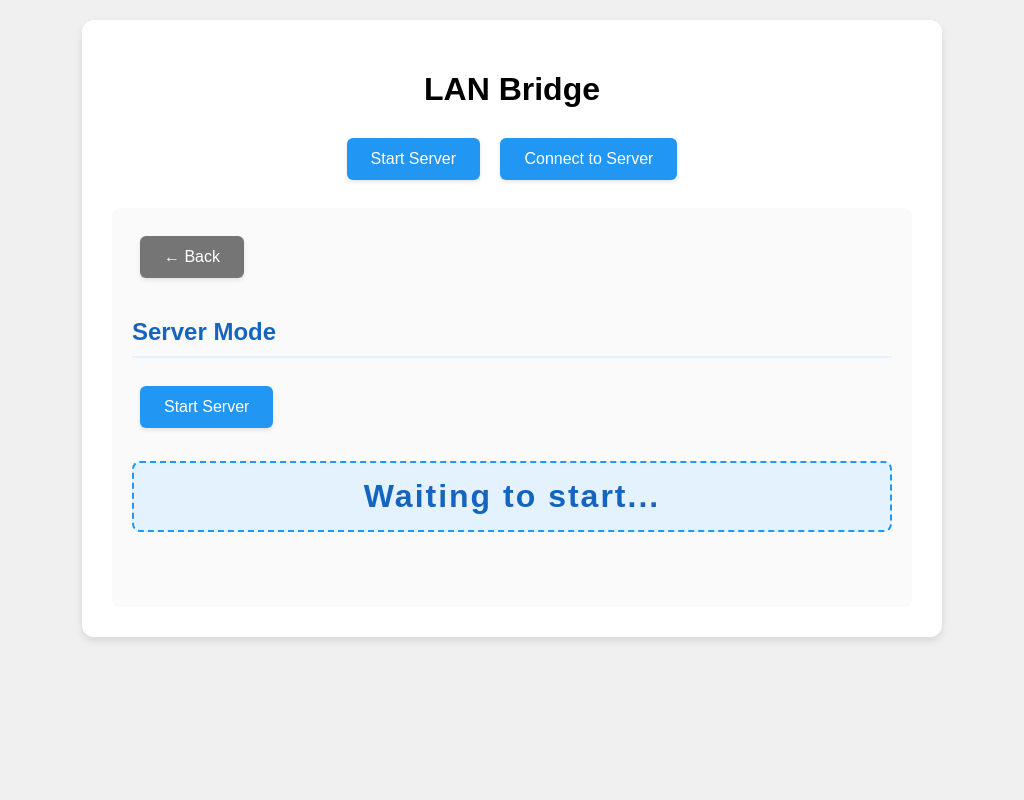
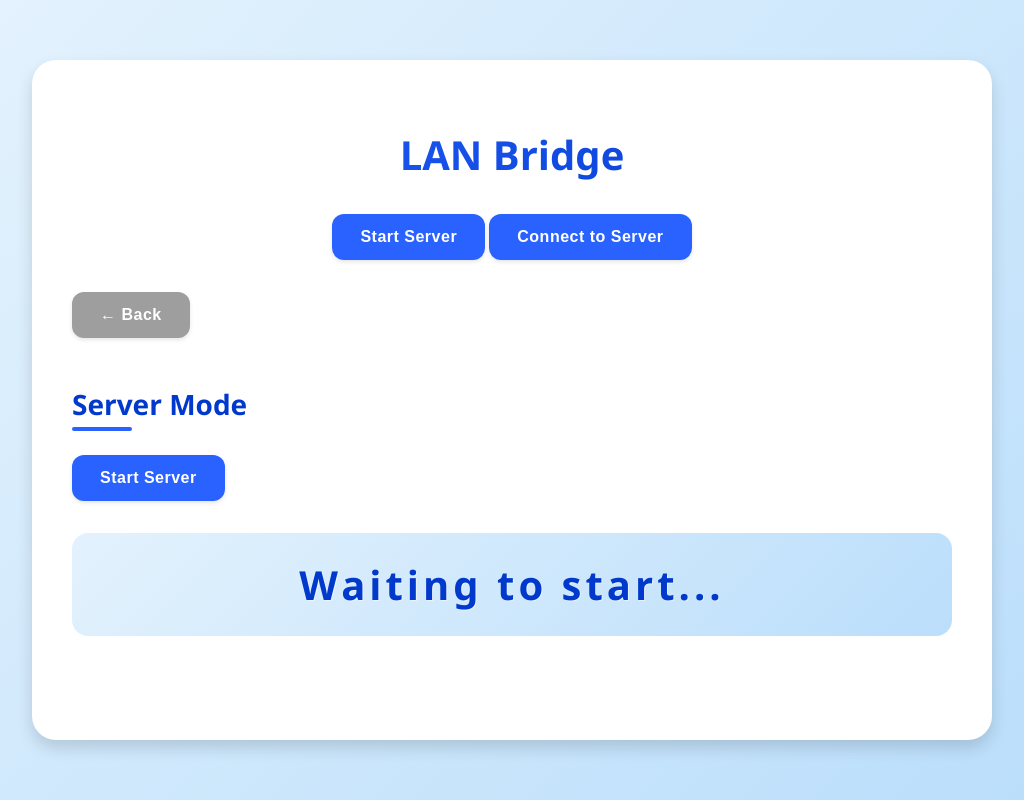
Before and after one commit to HarrisSagiris/LANBridge, an Electron app: page index.html in a window 1024 px wide. Both pictures are taken after a click on the button "Start Server". Drawn offline with Linux system fonts and the light colour scheme; no server answers.

Commit message:
update v3

```diff
--- a/index.html
+++ b/index.html
@@ -3,123 +3,256 @@
 <head>
     <title>LAN Bridge</title>
     <style>
+        :root {
+            --primary: #2962ff;
+            --primary-dark: #0039cb;
+            --primary-light: #768fff;
+            --success: #00c853;
+            --error: #d50000;
+            --warning: #ffd600;
+            --gray-light: #fafafa;
+            --gray: #9e9e9e;
+            --shadow-sm: 0 2px 4px rgba(0,0,0,0.1);
+            --shadow-md: 0 4px 8px rgba(0,0,0,0.12);
+            --shadow-lg: 0 8px 16px rgba(0,0,0,0.14);
+            --transition: all 0.3s cubic-bezier(0.4, 0, 0.2, 1);
+        }
+
         body {
-            font-family: Arial, sans-serif;
-            margin: 20px;
-            background-color: #f0f0f0;
+            font-family: 'Segoe UI', system-ui, -apple-system, sans-serif;
+            margin: 0;
+            padding: 0;
+            min-height: 100vh;
+            background: linear-gradient(135deg, #e3f2fd 0%, #bbdefb 100%);
+            display: flex;
+            align-items: center;
+            justify-content: center;
         }
+
         .container {
-            max-width: 800px;
-            margin: 0 auto;
+            width: 90%;
+            max-width: 900px;
+            margin: 2rem;
             background: white;
-            padding: 30px;
-            border-radius: 12px;
-            box-shadow: 0 4px 8px rgba(0,0,0,0.1);
+            padding: 2.5rem;
+            border-radius: 24px;
+            box-shadow: var(--shadow-lg);
         }
+
         .view {
             display: none;
-            padding: 20px;
-            border-radius: 8px;
-            background: #fafafa;
-            margin-top: 20px;
+            opacity: 0;
+            transform: translateY(20px);
+            transition: var(--transition);
         }
+
         .view.active {
             display: block;
-            animation: fadeIn 0.3s;
+            opacity: 1;
+            transform: translateY(0);
         }
-        @keyframes fadeIn {
-            from { opacity: 0; }
-            to { opacity: 1; }
+
+        .btn {
+            background: var(--primary);
+            color: white;
+            padding: 14px 28px;
+            border: none;
+            border-radius: 12px;
+            cursor: pointer;
+            font-size: 1rem;
+            font-weight: 600;
+            letter-spacing: 0.5px;
+            transition: var(--transition);
+            box-shadow: var(--shadow-sm);
+            position: relative;
+            overflow: hidden;
         }
-        .btn {
-            background-color: #2196F3;
-            color: white;
-            padding: 12px 24px;
-            border: none;
-            border-radius: 6px;
-            cursor: pointer;
-            margin: 8px;
-            font-size: 16px;
-            transition: all 0.2s;
-            box-shadow: 0 2px 4px rgba(0,0,0,0.1);
+
+        .btn::after {
+            content: '';
+            position: absolute;
+            top: 50%;
+            left: 50%;
+            width: 0;
+            height: 0;
+            background: rgba(255,255,255,0.2);
+            border-radius: 50%;
+            transform: translate(-50%, -50%);
+            transition: width 0.6s, height 0.6s;
         }
+
         .btn:hover {
-            background-color: #1976D2;
-            transform: translateY(-1px);
-            box-shadow: 0 4px 8px rgba(0,0,0,0.2);
+            background: var(--primary-dark);
+            transform: translateY(-2px);
+            box-shadow: var(--shadow-md);
         }
-        .btn:active {
-            transform: translateY(1px);
+
+        .btn:active::after {
+            width: 200px;
+            height: 200px;
         }
+
+        .btn:disabled {
+            background: var(--gray);
+            cursor: not-allowed;
+            transform: none;
+        }
+
         .connection-code {
-            font-size: 32px;
-            font-weight: bold;
+            font-size: 2.5rem;
+            font-weight: 700;
             text-align: center;
-            margin: 25px 0;
-            padding: 15px;
-            background: #e3f2fd;
-            border-radius: 8px;
-            border: 2px dashed #2196F3;
-            color: #1565C0;
-            letter-spacing: 2px;
+            margin: 2rem 0;
+            padding: 1.5rem;
+            background: linear-gradient(135deg, #e3f2fd 0%, #bbdefb 100%);
+            border-radius: 16px;
+            color: var(--primary-dark);
+            letter-spacing: 4px;
+            text-shadow: 1px 1px 0 rgba(255,255,255,0.5);
+            position: relative;
+            overflow: hidden;
         }
+
+        .connection-code::before {
+            content: '';
+            position: absolute;
+            top: 0;
+            left: -100%;
+            width: 100%;
+            height: 100%;
+            background: linear-gradient(
+                90deg,
+                transparent,
+                rgba(255,255,255,0.4),
+                transparent
+            );
+            animation: shine 3s infinite;
+        }
+
+        @keyframes shine {
+            to {
+                left: 100%;
+            }
+        }
+
         input {
             width: 100%;
-            padding: 12px;
+            padding: 16px;
             margin: 12px 0;
-            border: 2px solid #ddd;
-            border-radius: 6px;
+            border: 2px solid #e0e0e0;
+            border-radius: 12px;
             box-sizing: border-box;
-            font-size: 16px;
-            transition: border-color 0.2s;
+            font-size: 1rem;
+            transition: var(--transition);
+            background: var(--gray-light);
         }
+
         input:focus {
-            border-color: #2196F3;
+            border-color: var(--primary);
+            background: white;
             outline: none;
+            box-shadow: 0 0 0 4px rgba(41, 98, 255, 0.1);
         }
+
         .status {
-            margin-top: 20px;
-            padding: 15px;
-            border-radius: 6px;
+            margin-top: 1.5rem;
+            padding: 1rem;
+            border-radius: 12px;
             text-align: center;
-            font-size: 16px;
+            font-size: 1rem;
+            font-weight: 500;
             opacity: 0;
-            transition: opacity 0.3s;
+            transform: translateY(-10px);
+            transition: var(--transition);
         }
+
         .status.visible {
             opacity: 1;
+            transform: translateY(0);
         }
+
         .error {
-            background-color: #ffebee;
-            color: #c62828;
-            border-left: 4px solid #c62828;
+            background: #ffebee;
+            color: var(--error);
+            border-left: 4px solid var(--error);
         }
+
         .success {
-            background-color: #e8f5e9;
-            color: #2e7d32;
-            border-left: 4px solid #2e7d32;
+            background: #e8f5e9;
+            color: var(--success);
+            border-left: 4px solid var(--success);
         }
+
         .loading {
-            background-color: #e3f2fd;
-            color: #1565C0;
-            border-left: 4px solid #1565C0;
+            background: #e3f2fd;
+            color: var(--primary);
+            border-left: 4px solid var(--primary);
         }
+
+        h1 {
+            color: var(--primary-dark);
+            text-align: center;
+            font-size: 2.5rem;
+            margin-bottom: 2rem;
+            font-weight: 800;
+            background: linear-gradient(135deg, var(--primary) 0%, var(--primary-dark) 100%);
+            -webkit-background-clip: text;
+            -webkit-text-fill-color: transparent;
+        }
+
         h2 {
-            color: #1565C0;
-            margin-bottom: 20px;
-            border-bottom: 2px solid #e3f2fd;
-            padding-bottom: 10px;
+            color: var(--primary-dark);
+            margin-bottom: 1.5rem;
+            font-size: 1.75rem;
+            font-weight: 700;
+            position: relative;
+            padding-bottom: 0.5rem;
         }
+
+        h2::after {
+            content: '';
+            position: absolute;
+            bottom: 0;
+            left: 0;
+            width: 60px;
+            height: 4px;
+            background: var(--primary);
+            border-radius: 2px;
+        }
+
         #mode-selection {
             text-align: center;
-            margin-bottom: 20px;
+            margin-bottom: 2rem;
         }
+
         .back-btn {
-            background-color: #757575;
-            margin-bottom: 20px;
+            background: var(--gray);
+            margin-bottom: 1.5rem;
         }
+
         .back-btn:hover {
-            background-color: #616161;
+            background: #757575;
+        }
+
+        @media (max-width: 768px) {
+            .container {
+                margin: 1rem;
+                padding: 1.5rem;
+            }
+
+            h1 {
+                font-size: 2rem;
+            }
+
+            .connection-code {
+                font-size: 2rem;
+                padding: 1rem;
+            }
+
+            .btn {
+                width: 100%;
+                margin: 0.5rem 0;
+            }
         }
     </style>
 </head>
```
Also changed, not shown: main.js (+16 -1 lines), preload.js (+15 -2 lines).
